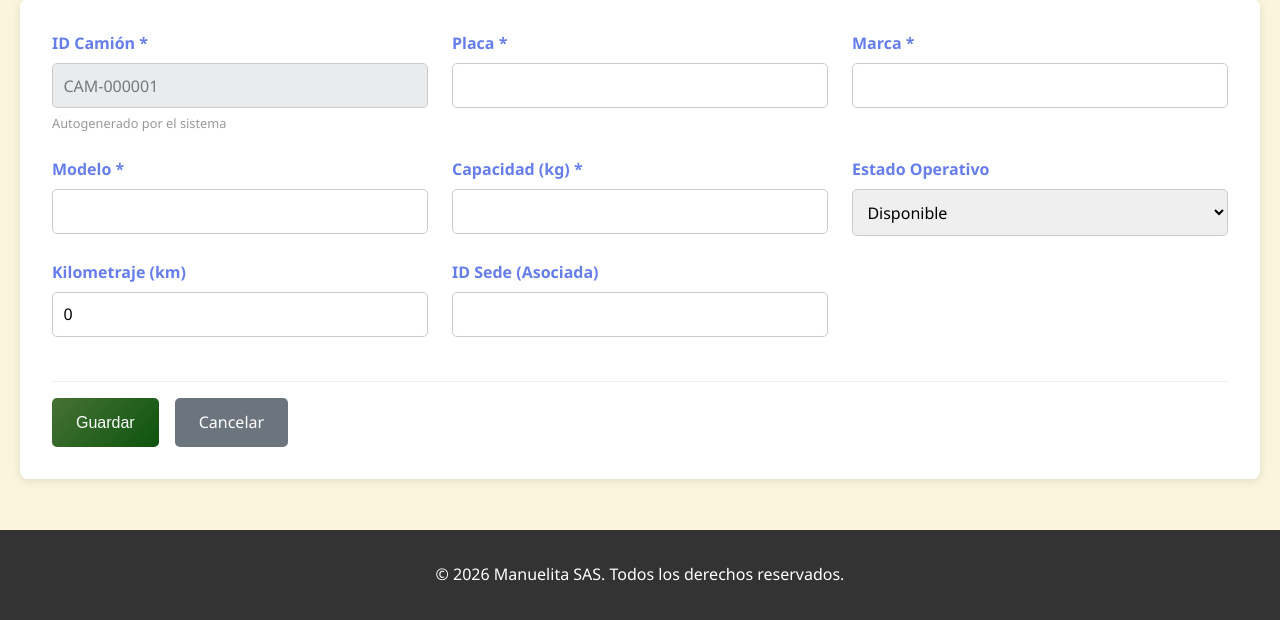
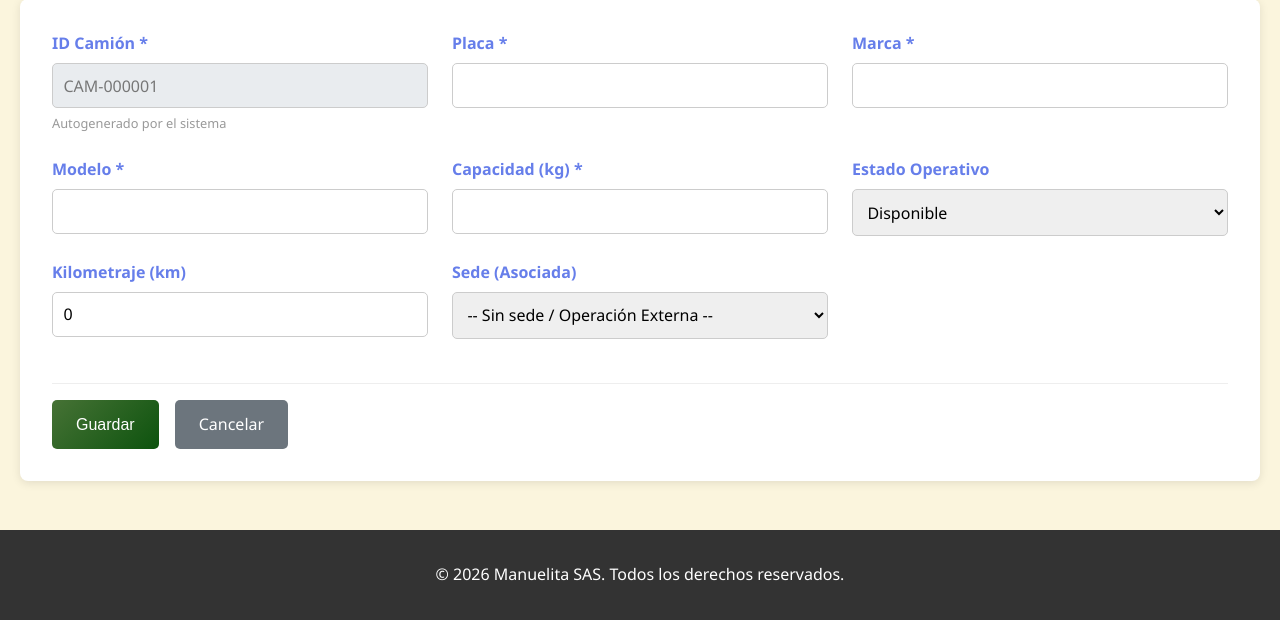
Before and after one commit to Atuesta117/Proyecto-Bases-de-Datos-manuelita-SAS-, a Flask app: page /camiones/nuevo in a window 1280 px wide. Shown: the part 246-866 px from the top of the page. Run offline with Flask 3, Linux system fonts and the light colour scheme; data that the repository does not hold is empty.

Commit message:
Cambios finales

```diff
--- a/app/routes/camion_views.py
+++ b/app/routes/camion_views.py
@@ -1,7 +1,7 @@
 from flask import Blueprint, render_template, request, redirect, url_for, abort
 from app.services import camion_service
 import re
-from app.models.logistica import Camion
+from app.models.logistica import Camion, Sedes # Se importa Sedes de logistica
 
 camiones_bp = Blueprint("camiones", __name__, url_prefix="/camiones")
 
@@ -22,9 +22,8 @@ def _form_a_dict(form):
 def generar_siguiente_id_camion():
     """
     Busca el último ID de camión con formato CAM-XXXXXX en la base de datos,
-    extrae el número, le suma 1 y formatea el nuevo ID sugerido (ej: CAM-000045).
+    extrae el número, le suma 1 y formatea el nuevo ID sugerido.
     """
-    # Buscamos todos los camiones cuyo ID comience con "CAM-"
     camiones = Camion.query.filter(Camion.id_camion.like("CAM-%")).all()
 
     if not camiones:
@@ -32,7 +31,6 @@ def generar_siguiente_id_camion():
 
     max_numero = 0
     for c in camiones:
-        # Extraemos la sección numérica secuencial de 6 dígitos
         match = re.match(r"CAM-(\d+)", c.id_camion)
         if match:
             numero = int(match.group(1))
@@ -40,7 +38,6 @@ def generar_siguiente_id_camion():
                 max_numero = numero
 
     siguiente_numero = max_numero + 1
-    # Formatea con ceros a la izquierda garantizando un ancho fijo de 6 dígitos
     return f"CAM-{siguiente_numero:06d}"
 
 
@@ -52,6 +49,9 @@ def ver_camiones():
 
 @camiones_bp.route("/nuevo", methods=["GET", "POST"])
 def crear_camion_view():
+    # Obtenemos la lista de todas las sedes para el desplegable
+    sedes = Sedes.query.all()
+
     if request.method == "POST":
         data = _form_a_dict(request.form)
         try:
@@ -60,23 +60,24 @@ def crear_camion_view():
                 url_for("camiones.ver_camion_detalle", id_camion=nuevo.id_camion)
             )
         except ValueError as e:
-            # Si ocurre un error, recalculamos el ID sugerido para renderizar nuevamente
             siguiente_id = generar_siguiente_id_camion()
             return render_template(
                 "camion_form.html",
                 camion=None,
                 siguiente_id=siguiente_id,
+                sedes=sedes,
                 error=str(e)
             ), 400
 
-    # Carga inicial (GET): calculamos el ID secuencial sugerido
     siguiente_id = generar_siguiente_id_camion()
     return render_template(
         "camion_form.html",
         camion=None,
         siguiente_id=siguiente_id,
+        sedes=sedes,
         error=None
     )
+
 
 @camiones_bp.route("/<string:id_camion>")
 def ver_camion_detalle(id_camion):
@@ -92,10 +93,9 @@ def editar_camion_view(id_camion):
     if not camion:
         abort(404)
 
+    sedes = Sedes.query.all()
+
     if request.method == "POST":
-        # placa va deshabilitada en el formulario (campo crítico protegido);
-        # el servicio la ignora aunque venga en el dict, así que no hace
-        # falta filtrarla aquí.
         data = _form_a_dict(request.form)
         try:
             camion_service.actualizar_camion(id_camion, data)
@@ -104,7 +104,10 @@ def editar_camion_view(id_camion):
             )
         except ValueError as e:
             return render_template(
-                "camion_form.html", camion=camion, error=str(e)
+                "camion_form.html",
+                camion=camion,
+                sedes=sedes,
+                error=str(e)
             ), 400
 
-    return render_template("camion_form.html", camion=camion, error=None)
+    return render_template("camion_form.html", camion=camion, sedes=sedes, error=None)
--- a/templates/camion_form.html
+++ b/templates/camion_form.html
@@ -74,10 +74,17 @@
                    value="{{ camion.kilometraje if camion else 0 }}">
         </div>
 
-        <div class="form-group">
-            <label for="id_sede">ID Sede (Asociada)</label>
-            <input type="text" id="id_sede" name="id_sede"
-                   value="{{ camion.id_sede if (camion and camion.id_sede) else '' }}">
+       <div class="form-group">
+            <label for="id_sede">Sede (Asociada)</label>
+            <select id="id_sede" name="id_sede">
+                <option value="">-- Sin sede / Operación Externa --</option>
+                {% for sede in sedes %}
+                    <option value="{{ sede.id_sede }}"
+                        {% if camion and camion.id_sede == sede.id_sede %}selected{% endif %}>
+                        {{ sede.nombre_sede }} ({{ sede.ciudad }})
+                    </option>
+                {% endfor %}
+            </select>
         </div>
 
         <div class="form-actions" style="margin-top: 20px;">
```
Also changed, not shown: app/routes/conductor_views.py (+4 -19 lines).
